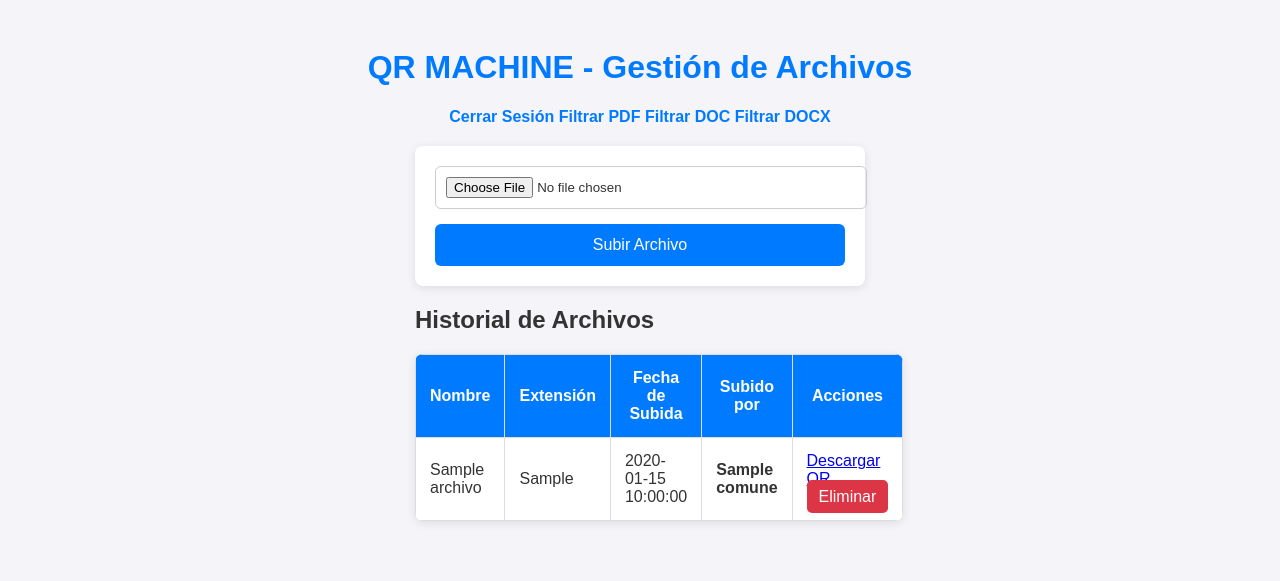
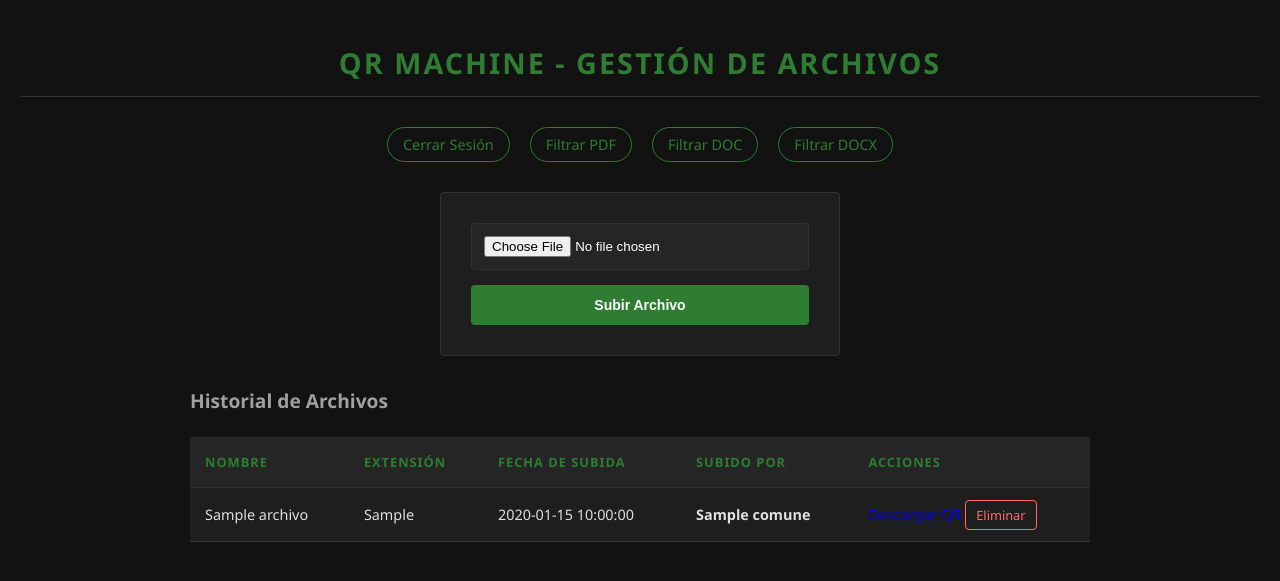
Before and after one commit to gaboalejandroz2004-arch/qr-machine, a Flask app: page / in a window 1280 px wide. Shown: the top 581 px of the page. Run offline with Flask 3, Linux system fonts and the light colour scheme; the visitor is signed in with stand-in values (Sample User, id 1); tables that the repository leaves empty hold one stand-in row (values such as "Sample post").

Commit message:
Nuevo aspecto de la pagina

```diff
--- a/static/estilos.css
+++ b/static/estilos.css
@@ -1,113 +1,182 @@
 :root {
-  --primary-color: #007bff;
-  --background-color: #f4f4f9;
+  /* Paleta de colores profesional */
+  --bg-dark: #121212;         /* Fondo principal */
+  --bg-card: #1e1e1e;         /* Fondo de contenedores/formularios */
+  --accent-green: #2e7d32;    /* Verde oscuro para acciones */
+  --accent-green-hover: #1b5e20;
+  --text-primary: #e0e0e0;    /* Texto claro pero no puro para no cansar */
+  --text-secondary: #a0a0a0;  /* Texto de apoyo */
+  --border-color: #333333;    /* Bordes sutiles */
+  --danger: #8b0000;          /* Rojo oscuro para eliminar */
+}
+
+* {
+  box-sizing: border-box;
+  margin: 0;
+  padding: 0;
 }
 
 body {
-  font-family: Arial, sans-serif;
-  background-color: var(--background-color);
-  padding: 20px;
-  color: #333;
+  font-family: 'Segoe UI', Roboto, Helvetica, Arial, sans-serif;
+  background-color: var(--bg-dark);
+  color: var(--text-primary);
+  line-height: 1.6;
+  padding: 40px 20px;
 }
 
 h1 {
-  color: var(--primary-color);
+  font-size: 1.8rem;
+  letter-spacing: 2px;
+  text-transform: uppercase;
+  color: var(--accent-green);
   text-align: center;
+  margin-bottom: 30px;
+  border-bottom: 1px solid var(--border-color);
+  padding-bottom: 10px;
 }
 
+h2 {
+  font-size: 1.2rem;
+  margin: 20px 0;
+  color: var(--text-secondary);
+}
+
+/* Contenedor principal */
 .main-box {
-  max-width: 450px;
+  max-width: 900px; /* Ampliado para que la tabla respire */
   margin: 0 auto;
 }
 
+/* Ajuste específico para Login (más estrecho) */
 form {
-  background: white;
-  padding: 20px;
-  border-radius: 8px;
-  box-shadow: 0 2px 10px rgba(0,0,0,0.1);
+  background: var(--bg-card);
+  padding: 30px;
+  border-radius: 4px;
+  border: 1px solid var(--border-color);
+  display: flex;
+  flex-direction: column; /* Entradas una debajo de otra */
+  gap: 15px;
+  max-width: 400px;
+  margin: 0 auto 30px auto;
 }
 
+input[type="text"],
+input[type="password"],
 input[type="file"] {
   width: 100%;
-  padding: 10px;
-  border: 1px solid #ccc;
-  border-radius: 6px;
-  margin-bottom: 15px;
+  padding: 12px;
+  background-color: #252525;
+  border: 1px solid var(--border-color);
+  border-radius: 4px;
+  color: white;
+  outline: none;
+}
+
+input:focus {
+  border-color: var(--accent-green);
 }
 
 button {
-  width: 100%;
   padding: 12px;
-  background-color: var(--primary-color);
+  background-color: var(--accent-green);
   color: white;
   border: none;
-  border-radius: 6px;
+  border-radius: 4px;
   cursor: pointer;
-  font-size: 16px;
+  font-weight: bold;
+  font-size: 14px;
+  transition: background 0.3s ease;
+}
+
+button:hover {
+  background-color: var(--accent-green-hover);
+}
+
+/* Sección del QR centrada */
+.qr-display {
+  text-align: center;
+  background: var(--bg-card);
+  padding: 20px;
+  border-radius: 4px;
+  margin-bottom: 30px;
+  border: 1px solid var(--accent-green);
+}
+
+.qr-display img {
+  display: block;
+  margin: 15px auto;
+  border: 8px solid white; /* El QR necesita contraste blanco para ser escaneable */
+  border-radius: 4px;
+}
+
+/* Navegación */
+nav {
+  text-align: center;
+  margin-bottom: 30px;
+  display: flex;
+  justify-content: center;
+  gap: 20px;
+}
+
+nav a {
+  color: var(--accent-green);
+  text-decoration: none;
+  font-size: 0.9rem;
+  border: 1px solid var(--accent-green);
+  padding: 5px 15px;
+  border-radius: 20px;
   transition: 0.3s;
 }
 
-button:hover {
-  background-color: #0056b3;
+nav a:hover {
+  background: var(--accent-green);
+  color: white;
 }
 
-.qr-box {
-  margin-top: 20px;
-  padding: 20px;
-  background: white;
-  border-radius: 8px;
-  text-align: center;
-  box-shadow: 0 2px 10px rgba(0,0,0,0.1);
-}
-
-nav {
-  text-align: center;
-  margin-bottom: 20px;
-}
-
-nav a {
-  color: var(--primary-color);
-  text-decoration: none;
-  font-weight: bold;
-}
-
-nav a:hover {
-  text-decoration: underline;
-}
-
+/* Tabla de Historial */
 table {
   width: 100%;
   border-collapse: collapse;
-  background: white;
+  background: var(--bg-card);
   margin-top: 20px;
-  border-radius: 8px;
-  overflow: hidden;
-  box-shadow: 0 2px 10px rgba(0,0,0,0.1);
+  font-size: 0.9rem;
 }
 
 th, td {
-  padding: 14px;
-  border: 1px solid #ddd;
+  padding: 15px;
+  text-align: left;
+  border-bottom: 1px solid var(--border-color);
 }
 
 th {
-  background-color: var(--primary-color);
+  background-color: #252525;
+  color: var(--accent-green);
+  text-transform: uppercase;
+  font-size: 0.8rem;
+  letter-spacing: 1px;
+}
+
+tr:hover {
+  background-color: #252525;
+}
+
+/* Botones de acción en tabla */
+.btn-delete {
+  color: #ff6b6b;
+  text-decoration: none;
+  font-size: 0.8rem;
+  padding: 5px 10px;
+  border: 1px solid #ff6b6b;
+  border-radius: 4px;
+}
+
+.btn-delete:hover {
+  background: var(--danger);
   color: white;
 }
 
-tr:hover {
-  background-color: #f1f1f1;
+.btn-download-qr {
+  color: var(--accent-green);
+  text-decoration: none;
+  margin-right: 10px;
 }
-
-.btn-delete {
-  color: white;
-  background: #dc3545;
-  padding: 8px 12px;
-  border-radius: 5px;
-  text-decoration: none;
-  transition: 0.3s;
-}
-
-.btn-delete:hover {
-  background: #b02a37;
-}
```
